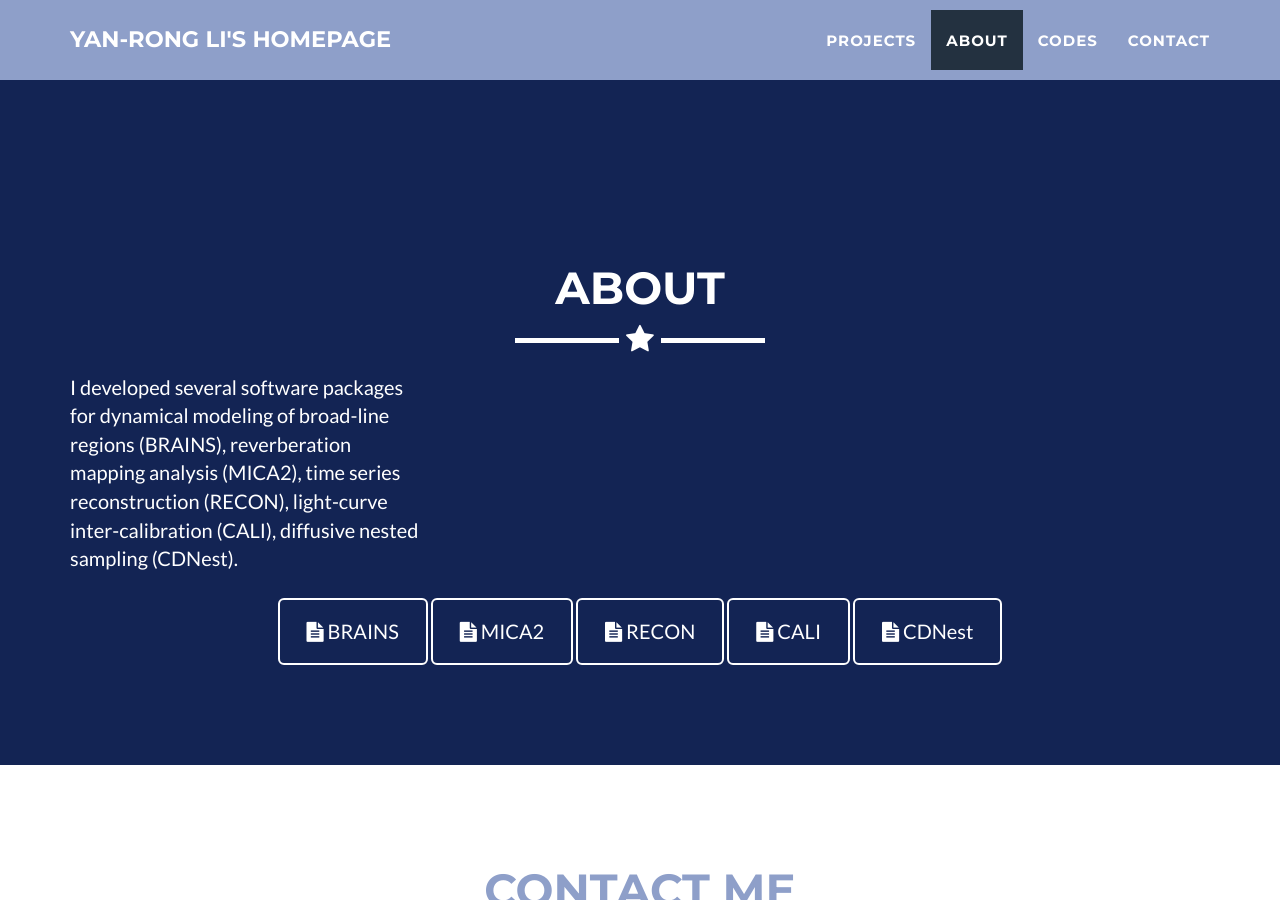
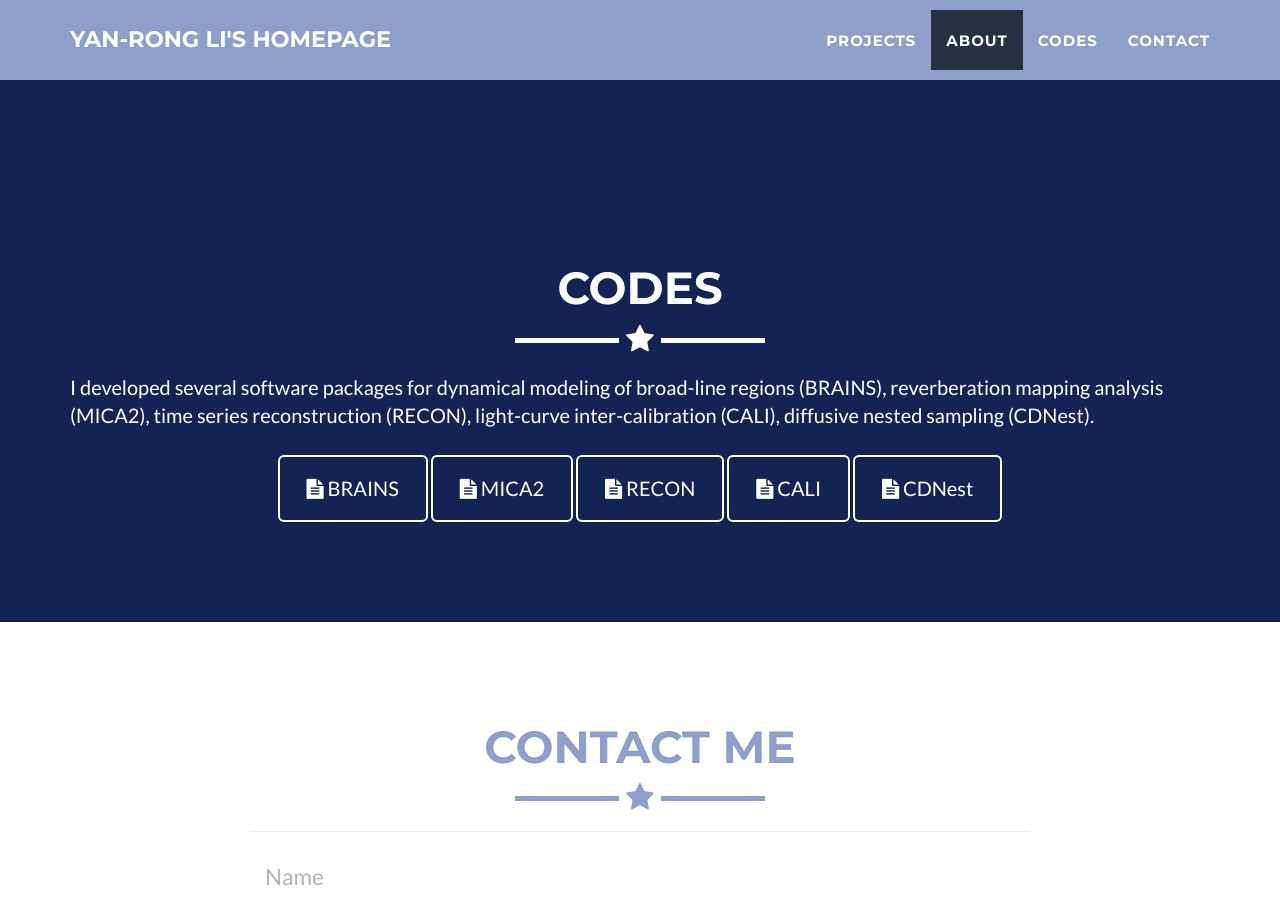
Before and after one commit to liyropt/liyropt.github.io, a Jekyll site: the page built from index.html, in a window 1280 px wide and 900 px high, scrolled down 2046 px. Built offline with Jekyll 4.4.1, drawn with Linux system fonts in a browser that asks for light colours.

Commit message:
update codes term again.

```diff
--- a/_includes/codes.html
+++ b/_includes/codes.html
@@ -3,12 +3,12 @@
     <div class="container">
         <div class="row">
             <div class="col-lg-12 text-center">
-                <h2>About</h2>
+                <h2>Codes</h2>
                 <hr class="star-light">
             </div>
         </div>
         <div class="row">
-            <div class="col-lg-4">
+            <div class="col-lg-12 test-center">
                 <p> I developed several software packages for dynamical modeling of broad-line regions (BRAINS),
                     reverberation mapping analysis (MICA2), time series reconstruction (RECON),
                     light-curve inter-calibration (CALI), diffusive nested sampling (CDNest). </p>
```
